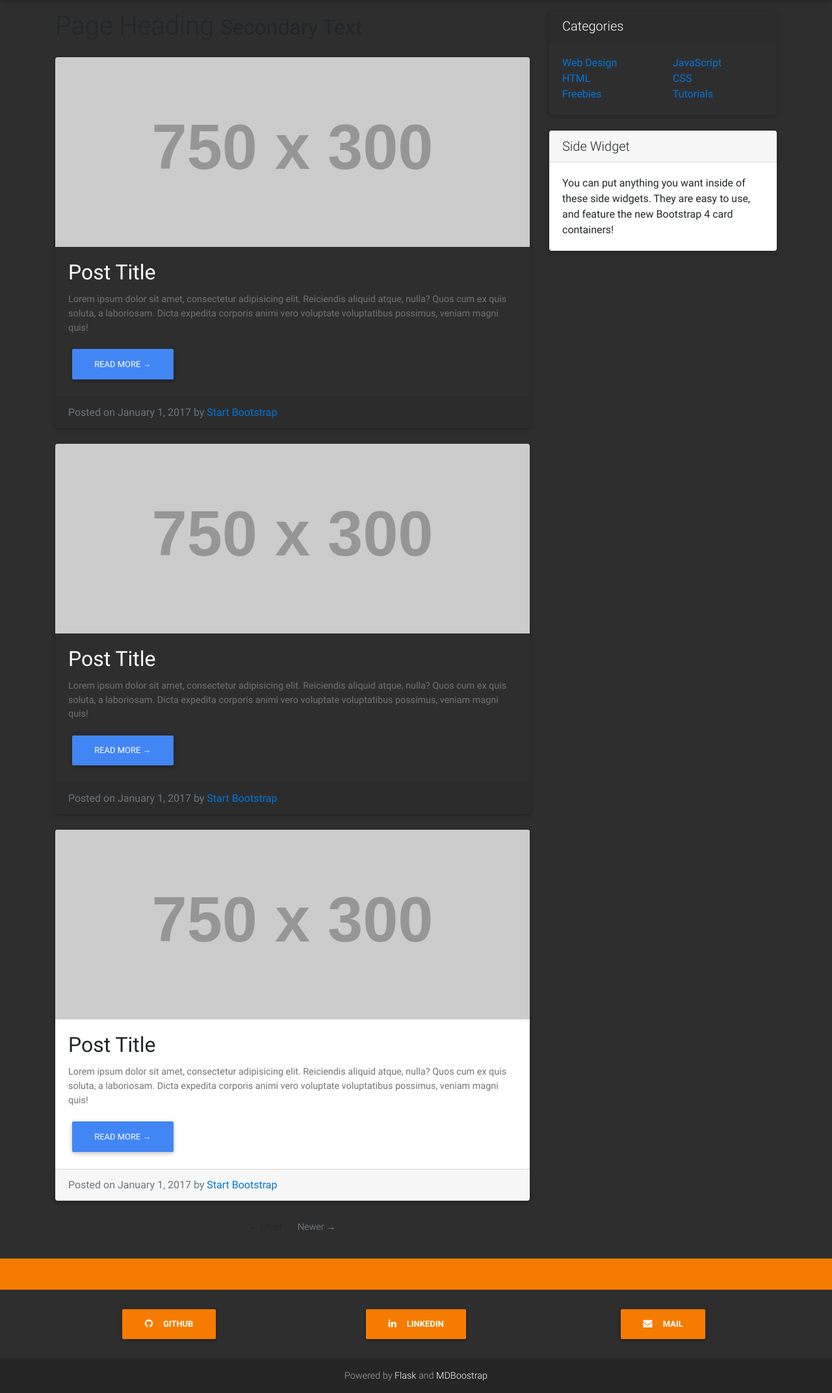
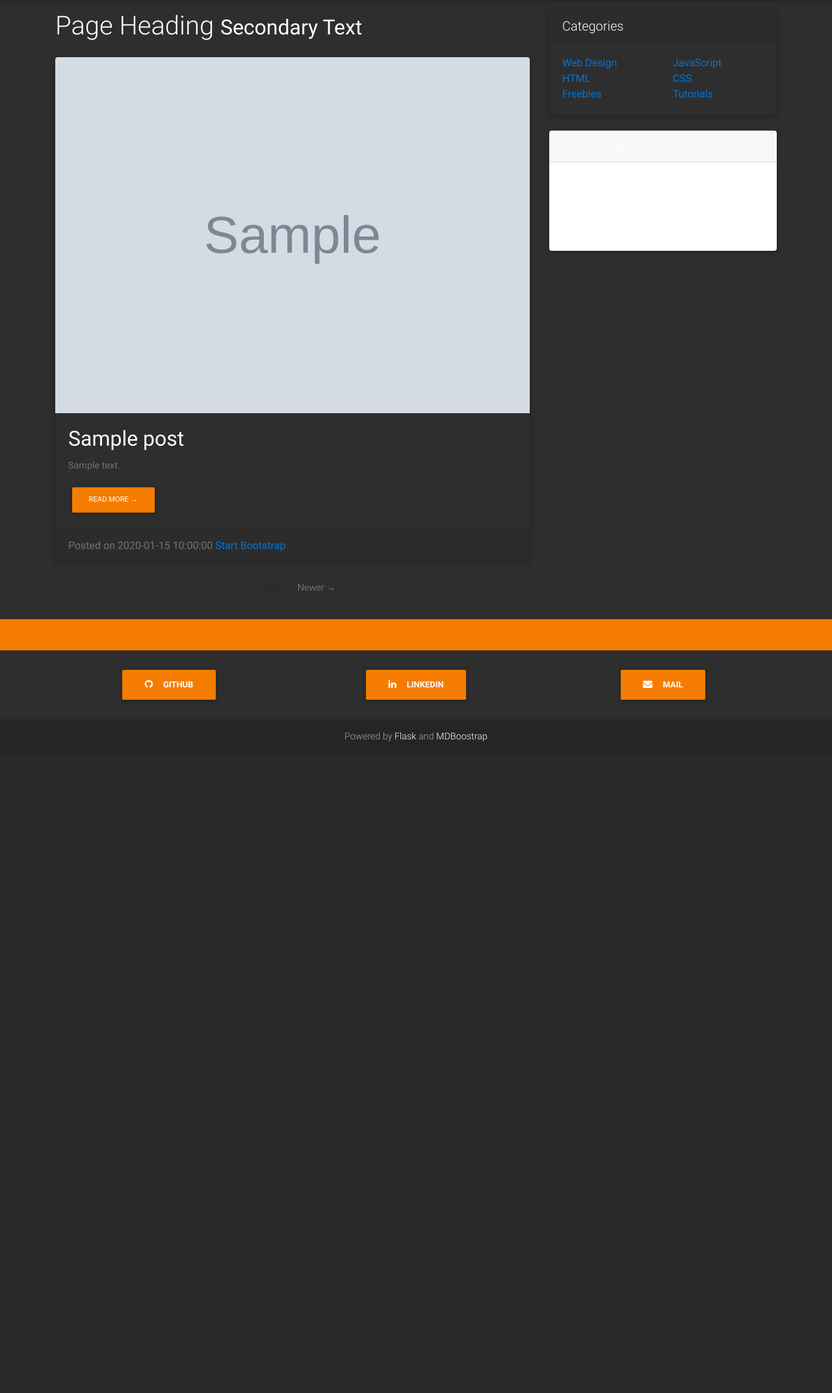
Before and after one commit to Kehashi91/Orange_rabbit, a Python web app: template app/templates/blog.html in a window 1280 px wide. Shown: the part 56-2200 px from the top of the page at 65% size. After the commit the page ends 1197 px from the top, so only its background shows below. Run offline with Jinja, Linux system fonts and the light colour scheme; the template is opened without the code that fills it: most values are stand-ins (such as "Sample title", 1, 10 or a date in 2020); grey boxes marked "Sample" are stand-in pictures; grey boxes labelled with a size stand in for pictures from a placeholder-image service; some libraries are stand-ins or nearby versions.

Commit message:
blog pagination skeleton

```diff
--- a/app/static/css/style.css
+++ b/app/static/css/style.css
@@ -22,12 +22,3 @@ border-radius: 18px;
 .mytag {
 border-radius: 2px;
 }
-
-hr.customhr {
-  border: 0;
-  height: 1px;
-  background-image: -webkit-linear-gradient(left, #f0f0f0, #8c8b8b, #f0f0f0);
-  background-image: -moz-linear-gradient(left, #f0f0f0, #8c8b8b, #f0f0f0);
-  background-image: -ms-linear-gradient(left, #f0f0f0, #8c8b8b, #f0f0f0);
-  background-image: -o-linear-gradient(left, #f0f0f0, #8c8b8b, #f0f0f0);
-}
--- a/app/templates/blog.html
+++ b/app/templates/blog.html
@@ -1,7 +1,8 @@
 {% extends "layout.html" %}
+{% from "macros.html" import blogpost %}
 {% block main %}
 
-<div class="container pt-5">
+<div class="container pt-5 text-white">
 
       <div class="row">
 
@@ -13,46 +14,9 @@
           </h1>
 
           <!-- Blog Post -->
-          <div class="card mb-4 mdb-color elegant-color text-white">
-            <img class="card-img-top" src="http://placehold.it/750x300" alt="Card image cap">
-            <div class="card-body">
-              <h2 class="card-title">Post Title</h2>
-              <p class="card-text">Lorem ipsum dolor sit amet, consectetur adipisicing elit. Reiciendis aliquid atque, nulla? Quos cum ex quis soluta, a laboriosam. Dicta expedita corporis animi vero voluptate voluptatibus possimus, veniam magni quis!</p>
-              <a href="#" class="btn btn-primary">Read More &rarr;</a>
-            </div>
-            <div class="card-footer text-muted">
-              Posted on January 1, 2017 by
-              <a href="#">Start Bootstrap</a>
-            </div>
-          </div>
-
-          <!-- Blog Post -->
-          <div class="card mb-4 mdb-color elegant-color text-white">
-            <img class="card-img-top" src="http://placehold.it/750x300" alt="Card image cap">
-            <div class="card-body">
-              <h2 class="card-title">Post Title</h2>
-              <p class="card-text">Lorem ipsum dolor sit amet, consectetur adipisicing elit. Reiciendis aliquid atque, nulla? Quos cum ex quis soluta, a laboriosam. Dicta expedita corporis animi vero voluptate voluptatibus possimus, veniam magni quis!</p>
-              <a href="#" class="btn btn-primary">Read More &rarr;</a>
-            </div>
-            <div class="card-footer text-muted">
-              Posted on January 1, 2017 by
-              <a href="#">Start Bootstrap</a>
-            </div>
-          </div>
-
-          <!-- Blog Post -->
-          <div class="card mb-4">
-            <img class="card-img-top" src="http://placehold.it/750x300" alt="Card image cap">
-            <div class="card-body">
-              <h2 class="card-title">Post Title</h2>
-              <p class="card-text">Lorem ipsum dolor sit amet, consectetur adipisicing elit. Reiciendis aliquid atque, nulla? Quos cum ex quis soluta, a laboriosam. Dicta expedita corporis animi vero voluptate voluptatibus possimus, veniam magni quis!</p>
-              <a href="#" class="btn btn-primary">Read More &rarr;</a>
-            </div>
-            <div class="card-footer text-muted">
-              Posted on January 1, 2017 by
-              <a href="#">Start Bootstrap</a>
-            </div>
-          </div>
+     {% for post in posts %}
+               {{ blogpost(post) }}
+               {% endfor %}
 
           <!-- Pagination -->
           <ul class="pagination justify-content-center mb-4 mdb-color elegant-color text-white">
--- a/app/templates/macros.html
+++ b/app/templates/macros.html
@@ -25,3 +25,20 @@
         {% endif %}
                </div>
 {% endmacro %}
+
+{% macro blogpost(post) %}
+
+          <div class="card mb-4 mdb-color elegant-color text-white">
+            <img class="card-img-top" src="static/{{ post.image }}" alt="Card image cap">
+            <div class="card-body">
+              <h2 class="card-title">{{ post.name }}</h2>
+              <p class="card-text">{{ post.description|safe }}</p>
+              <a href="#" class="btn btn-primary btn-md waves-effect waves-light btn-orange">Read More &rarr;</a>
+            </div>
+            <div class="card-footer text-muted">
+              Posted on {{ post.time_added }}
+              <a href="#">Start Bootstrap</a>
+            </div>
+          </div>
+
+{% endmacro %}
```
Also changed, not shown: app/blogfolio/views.py (+5 -2 lines), orabbit.py (+1 -8 lines).
